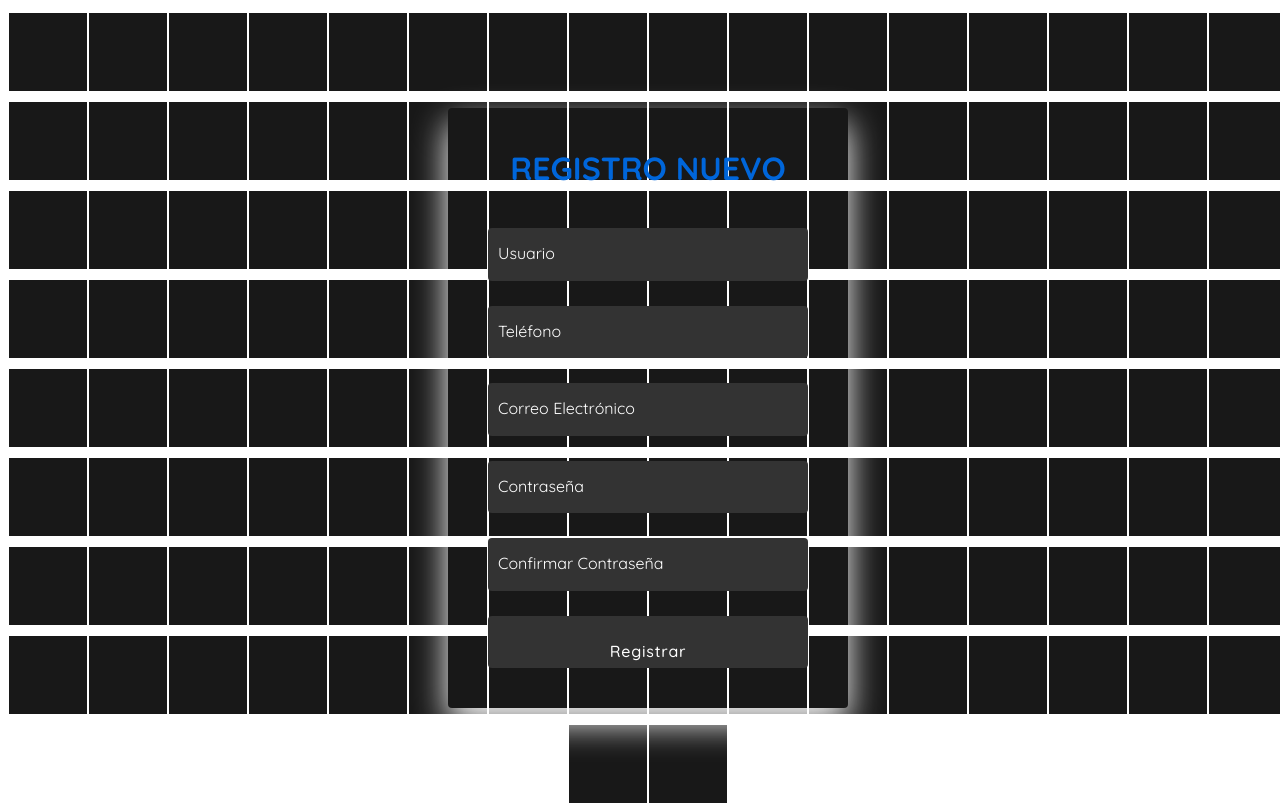
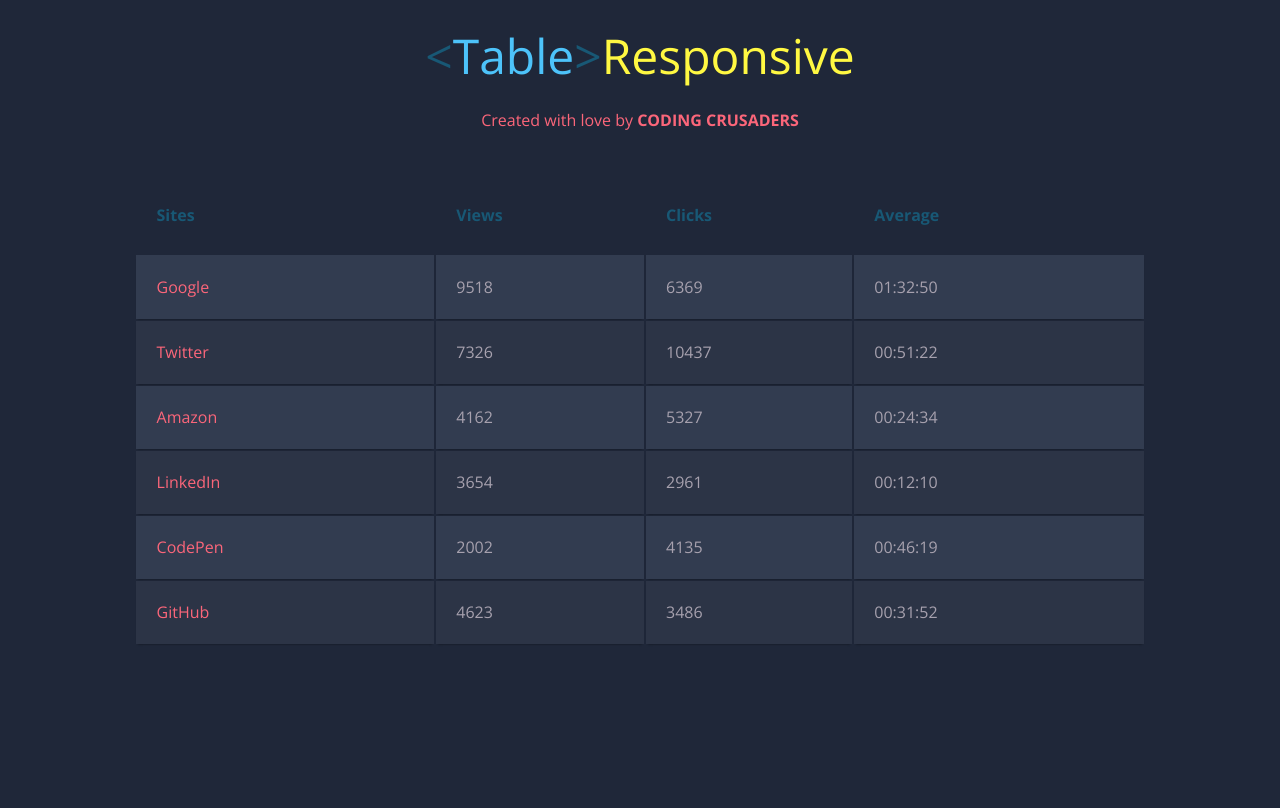
Before and after one commit to Santi-Ortiz/Front-Password-Manager, an Angular app in the folder password-manager/: page / in a window 1280 px wide. Built offline with nearby package versions, Linux system fonts and the light colour scheme.

Commit message:
estilos tabla cuentas listos

```diff
--- a/password-manager/src/app/app.component.html
+++ b/password-manager/src/app/app.component.html
@@ -1 +1 @@
-<app-register></app-register>
+<app-account-list></app-account-list>
--- a/password-manager/src/app/app.component.ts
+++ b/password-manager/src/app/app.component.ts
@@ -2,11 +2,12 @@ import { Component } from '@angular/core';
 import { RouterOutlet } from '@angular/router';
 import {LoginComponent} from "./session/login/login.component";
 import {RegisterComponent} from "./session/register/register.component";
+import {AccountListComponent} from "./explore/account-list/account-list.component";
 
 @Component({
   selector: 'app-root',
   standalone: true,
-  imports: [RouterOutlet, LoginComponent, RegisterComponent],
+  imports: [RouterOutlet, LoginComponent, RegisterComponent, AccountListComponent],
   templateUrl: './app.component.html',
   styleUrl: './app.component.css'
 })
--- a/password-manager/src/app/explore/account-list/account-list.component.css
+++ b/password-manager/src/app/explore/account-list/account-list.component.css
@@ -0,0 +1,113 @@
+@charset "UTF-8";
+@import url(https://fonts.googleapis.com/css?family=Open+Sans:300,400,700);
+
+h1 {
+  font-size: 3em;
+  font-weight: 300;
+  line-height: 1em;
+  text-align: center;
+  color: #4DC3FA;
+}
+
+h2 {
+  font-size: 1em;
+  font-weight: 300;
+  text-align: center;
+  display: block;
+  line-height: 1em;
+  padding-bottom: 2em;
+  color: #FB667A;
+}
+
+h2 a {
+  font-weight: 700;
+  text-transform: uppercase;
+  color: #FB667A;
+  text-decoration: none;
+}
+
+.blue {
+  color: #185875;
+}
+
+.yellow {
+  color: #FFF842;
+}
+
+.container th h1 {
+  font-weight: bold;
+  font-size: 1em;
+  text-align: left;
+  color: #185875;
+}
+
+.container td {
+  font-weight: normal;
+  font-size: 1em;
+  -webkit-box-shadow: 0 2px 2px -2px #0E1119;
+  -moz-box-shadow: 0 2px 2px -2px #0E1119;
+  box-shadow: 0 2px 2px -2px #0E1119;
+}
+
+.container {
+  text-align: left;
+  overflow: hidden;
+  width: 80%;
+  margin: 0 auto;
+  display: table;
+  padding: 0 0 8em 0;
+}
+
+.container td,
+.container th {
+  padding-bottom: 2%;
+  padding-top: 2%;
+  padding-left: 2%;
+}
+
+/* Background-color of the odd rows */
+.container tr:nth-child(odd) {
+  background-color: #323C50;
+}
+
+/* Background-color of the even rows */
+.container tr:nth-child(even) {
+  background-color: #2C3446;
+}
+
+.container th {
+  background-color: #1F2739;
+}
+
+.container td:first-child {
+  color: #FB667A;
+}
+
+.container tr:hover {
+  background-color: #464A52;
+  -webkit-box-shadow: 0 6px 6px -6px #0E1119;
+  -moz-box-shadow: 0 6px 6px -6px #0E1119;
+  box-shadow: 0 6px 6px -6px #0E1119;
+}
+
+.container td:hover {
+  background-color: #FFF842;
+  color: #403E10;
+  font-weight: bold;
+
+  box-shadow: #7F7C21 -1px 1px, #7F7C21 -2px 2px, #7F7C21 -3px 3px, #7F7C21 -4px 4px, #7F7C21 -5px 5px, #7F7C21 -6px 6px;
+  transform: translate3d(6px, -6px, 0);
+
+  transition-delay: 0s;
+  transition-duration: 0.4s;
+  transition-property: all;
+  transition-timing-function: linear;
+}
+
+@media (max-width: 800px) {
+
+  .container td:nth-child(4),
+  .container th:nth-child(4) {
+    display: none;
+  }
+}
--- a/password-manager/src/app/explore/account-list/account-list.component.html
+++ b/password-manager/src/app/explore/account-list/account-list.component.html
@@ -1 +1,59 @@
-<p>account-list works!</p>
+<h1><span class="blue">&lt;</span>Table<span class="blue">&gt;</span> <span class="yellow">Responsive</span></h1>
+<h2>Created with love by <a href="#">Coding Crusaders</a></h2>
+
+<table class="container">
+  <thead>
+  <tr>
+    <th>
+      <h1>Sites</h1>
+    </th>
+    <th>
+      <h1>Views</h1>
+    </th>
+    <th>
+      <h1>Clicks</h1>
+    </th>
+    <th>
+      <h1>Average</h1>
+    </th>
+  </tr>
+  </thead>
+  <tbody>
+  <tr>
+    <td>Google</td>
+    <td>9518</td>
+    <td>6369</td>
+    <td>01:32:50</td>
+  </tr>
+  <tr>
+    <td>Twitter</td>
+    <td>7326</td>
+    <td>10437</td>
+    <td>00:51:22</td>
+  </tr>
+  <tr>
+    <td>Amazon</td>
+    <td>4162</td>
+    <td>5327</td>
+    <td>00:24:34</td>
+  </tr>
+  <tr>
+    <td>LinkedIn</td>
+    <td>3654</td>
+    <td>2961</td>
+    <td>00:12:10</td>
+  </tr>
+  <tr>
+    <td>CodePen</td>
+    <td>2002</td>
+    <td>4135</td>
+    <td>00:46:19</td>
+  </tr>
+  <tr>
+    <td>GitHub</td>
+    <td>4623</td>
+    <td>3486</td>
+    <td>00:31:52</td>
+  </tr>
+  </tbody>
+</table>
--- a/password-manager/src/styles.css
+++ b/password-manager/src/styles.css
@@ -1 +1,8 @@
 /* You can add global styles to this file, and also import other style files */
+body {
+  font-family: 'Open Sans', sans-serif;
+  font-weight: 300;
+  line-height: 1.42em;
+  color: #A7A1AE;
+  background-color: #1F2739;
+}
```
